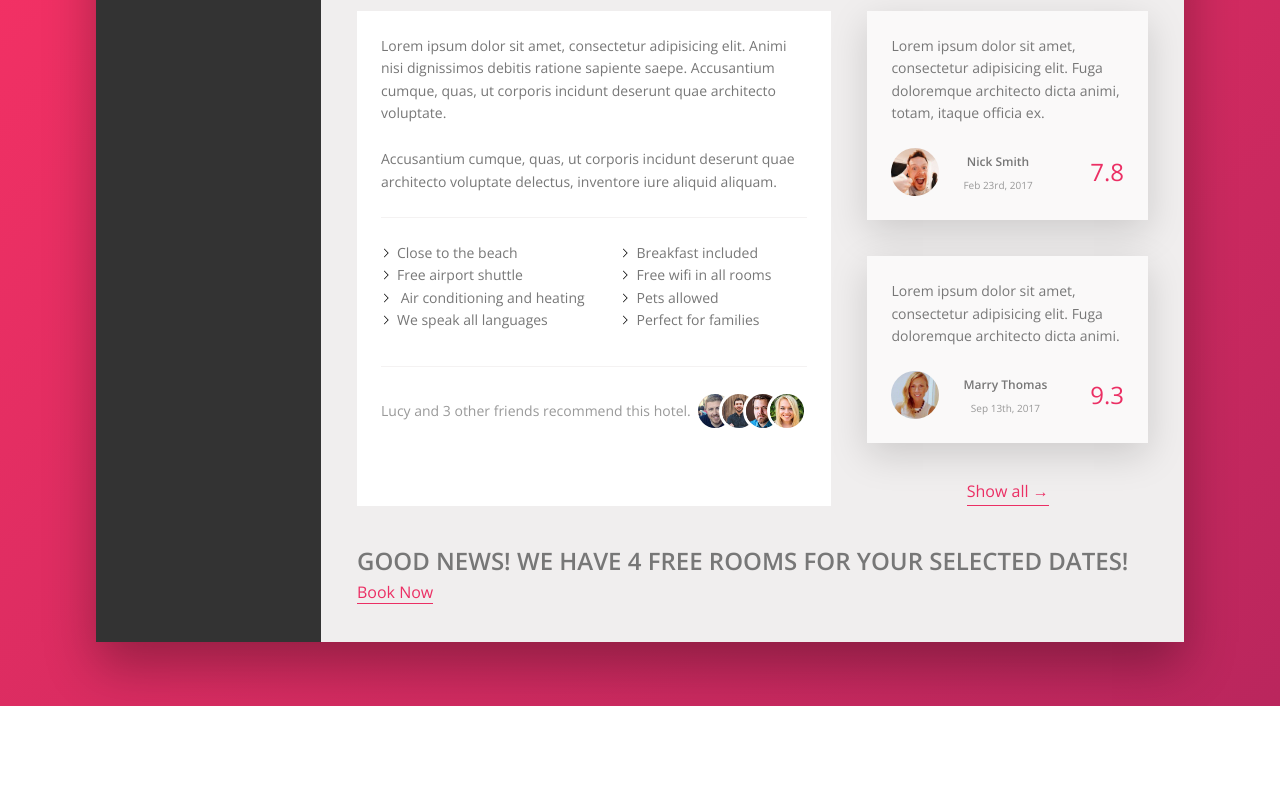
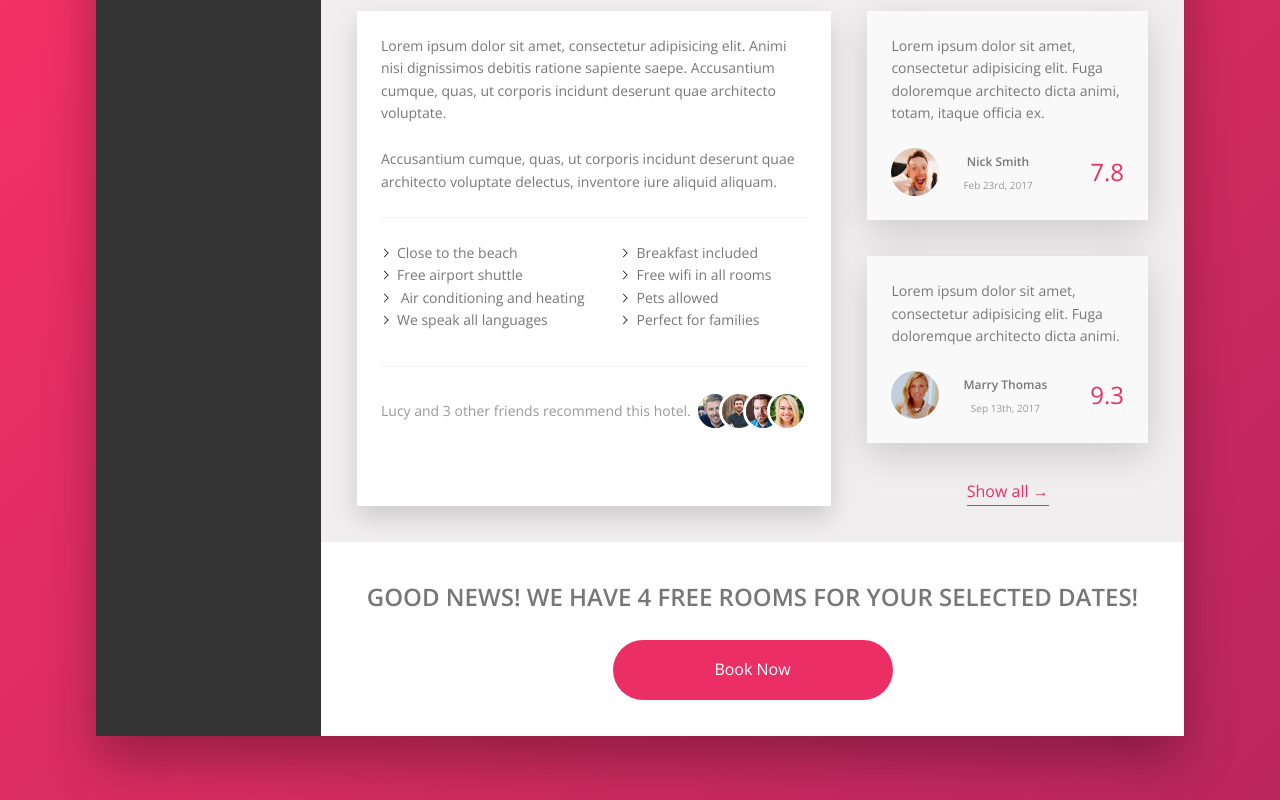
Before and after one commit to mostafaei2002/trillo, a website: page index.html in a window 1280 px wide. Shown: the part 445-1245 px from the top of the page. Before the commit the page ends 1151 px from the top, so only its background shows below. Drawn offline with nearby package versions, Linux system fonts and the light colour scheme.

Commit message:
finish cta

```diff
--- a/index.html
+++ b/index.html
@@ -267,15 +267,20 @@
                   <a href="#" class="btn btn--md">Show all &rarr;</a>
                 </div>
               </div>
-              <div class="hotel__cta">
-                <h2 class="cta__book-now">
-                  GOOD NEWS! WE HAVE 4 FREE ROOMS FOR YOUR SELECTED DATES!
-                </h2>
-
-                <a class="btn" href="#">Book Now</a>
-              </div>
             </div>
           </article>
+          <div class="cta">
+            <h2 class="cta__book-now">
+              GOOD NEWS! WE HAVE 4 FREE ROOMS FOR YOUR SELECTED DATES!
+            </h2>
+
+            <a class="cta__btn" href="#">
+              <div class="cta__btn-face cta__btn-face--front">Book Now</div>
+              <div class="cta__btn-face cta__btn-face--back">
+                Only 4 Rooms Left
+              </div>
+            </a>
+          </div>
         </main>
       </div>
     </div>
--- a/sass/abstracts/_mixins.scss
+++ b/sass/abstracts/_mixins.scss
@@ -9,3 +9,9 @@
   align-items: center;
   justify-content: center;
 }
+
+@mixin absCenter {
+  top: 50%;
+  left: 50%;
+  transform: translate(-50%, -50%);
+}
--- /dev/null
+++ b/sass/components/_cta.scss
@@ -0,0 +1,56 @@
+.cta {
+  background-color: $color-white;
+  display: flex;
+  flex-direction: column;
+  align-items: center;
+  padding: 3.6rem;
+
+  &__book-now {
+    color: $color-gray-dark-2;
+    margin-bottom: 2.4rem;
+  }
+
+  &__btn {
+    position: relative;
+    width: 28rem;
+    height: 6rem;
+    background-color: $color-primary;
+    overflow: hidden;
+
+    &:link,
+    &:visited {
+      color: $color-white;
+      text-decoration: none;
+      border-radius: 100rem;
+    }
+
+    &-face {
+      position: absolute;
+
+      display: flex;
+      flex-direction: column;
+      align-items: center;
+      justify-content: center;
+
+      transition: all 0.3s;
+
+      &--front {
+        @include absCenter;
+      }
+
+      &--back {
+        left: 50%;
+        top: 50%;
+        transform: translate(-50%, -250%);
+      }
+    }
+
+    &:hover .cta__btn-face--front {
+      transform: translate(-50%, 250%);
+    }
+
+    &:hover .cta__btn-face--back {
+      transform: translate(-50%, -50%);
+    }
+  }
+}
--- a/sass/components/_details.scss
+++ b/sass/components/_details.scss
@@ -19,6 +19,7 @@
   display: flex;
   flex-direction: column;
   font-size: 1.4rem;
+  box-shadow: 0 1.2rem 2.4rem rgba($color-black, 0.15);
 
   &-box {
     padding: 2.4rem 0;
--- a/sass/main.scss
+++ b/sass/main.scss
@@ -11,6 +11,7 @@
 
 // Components
 @import "components/btn";
+@import "components/cta";
 @import "components/details";
 @import "components/search";
 @import "components/user-nav";
```
Also changed, not shown: css/style.css.
